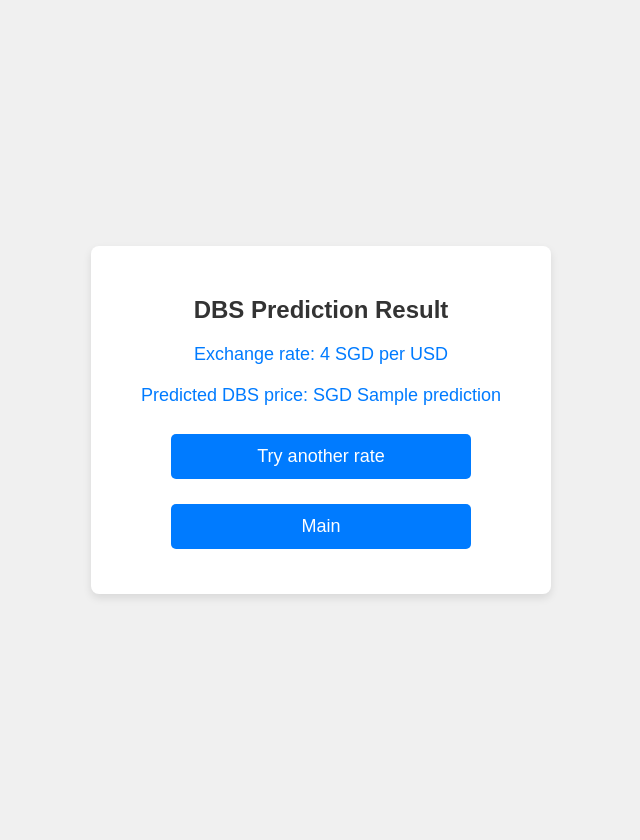
After one commit to LuoXuaner/2026-AN6001C, a Flask app: template templates/dbsPred.html in a window 1280 px wide. The commit adds this page. Shown: the whole page, without its empty margins (319-959 px from the left). Run offline with Flask 3, Linux system fonts and the light colour scheme; the template is opened without the code that fills it: most values are stand-ins (such as "Sample title", 1, 10 or a date in 2020).

Commit message:
Update DBS prediction page templates

```diff
--- /dev/null
+++ b/templates/dbsPred.html
@@ -0,0 +1,22 @@
+<!doctype html>
+<html lang="en">
+<head>
+    <meta charset="utf-8">
+    <meta name="viewport" content="width=device-width, initial-scale=1.0">
+    <title>DBS Prediction Result</title>
+    <link rel="stylesheet" href="{{ url_for('static', filename='styles.css') }}">
+</head>
+<body>
+    <main class="container">
+        <h2>DBS Prediction Result</h2>
+        <p>Exchange rate: {{ exchange_rate }} SGD per USD</p>
+        <p>Predicted DBS price: SGD {{ prediction }}</p>
+        <form action="{{ url_for('dbs') }}" method="get">
+            <input type="submit" value="Try another rate">
+        </form>
+        <form action="{{ url_for('main') }}" method="get">
+            <input type="submit" value="Main">
+        </form>
+    </main>
+</body>
+</html>
--- a/templates/index.html
+++ b/templates/index.html
@@ -1,4 +1,5 @@
 <head>
+    <meta name="viewport" content="width=device-width, initial-scale=1.0">
     <link rel="stylesheet" href="/static/styles.css">
 </head>
 <body>
--- a/templates/main.html
+++ b/templates/main.html
@@ -1,4 +1,6 @@
 <head>
+    <meta name="viewport" content="width=device-width, initial-scale=1.0">
+    <link rel="stylesheet" href="{{ url_for('static', filename='styles.css') }}">
 </head>
 <body>
     <div class="container">
```
Also changed, not shown: templates/dbs.html (+9 -3 lines).
